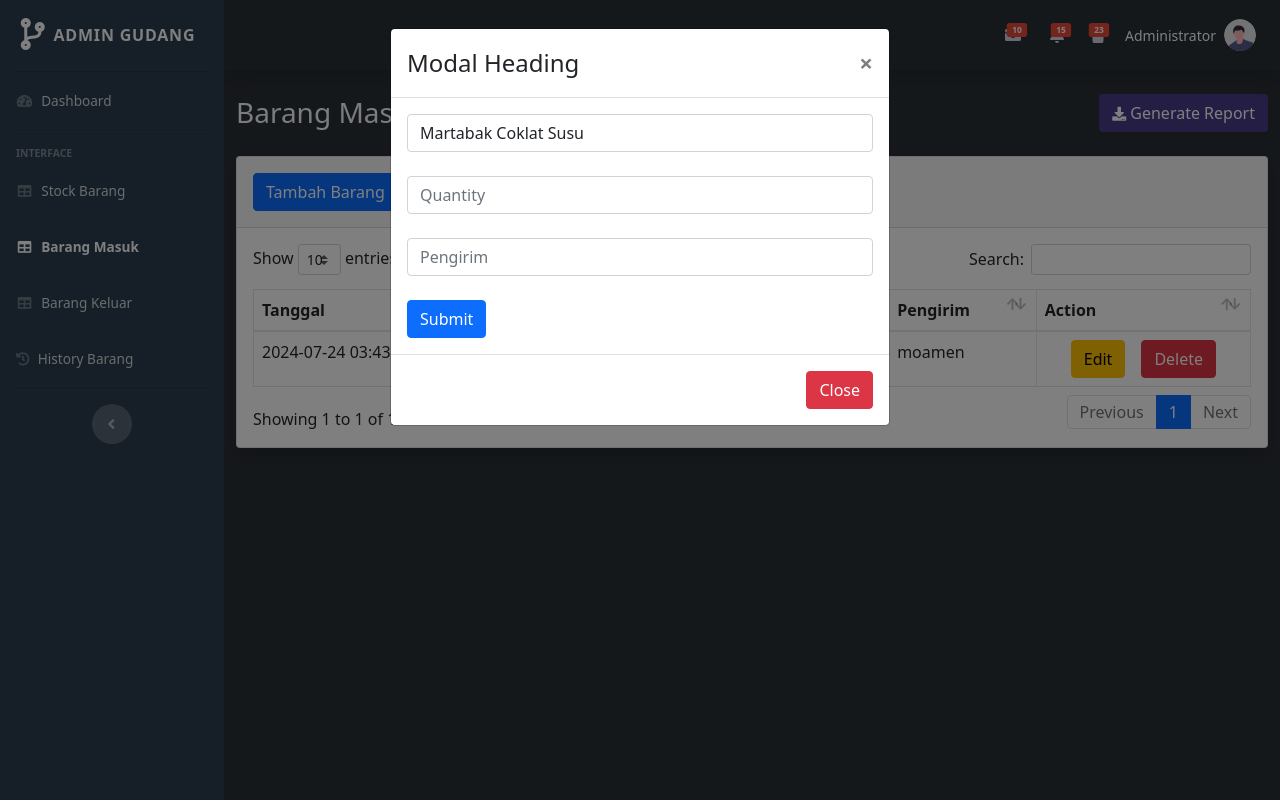
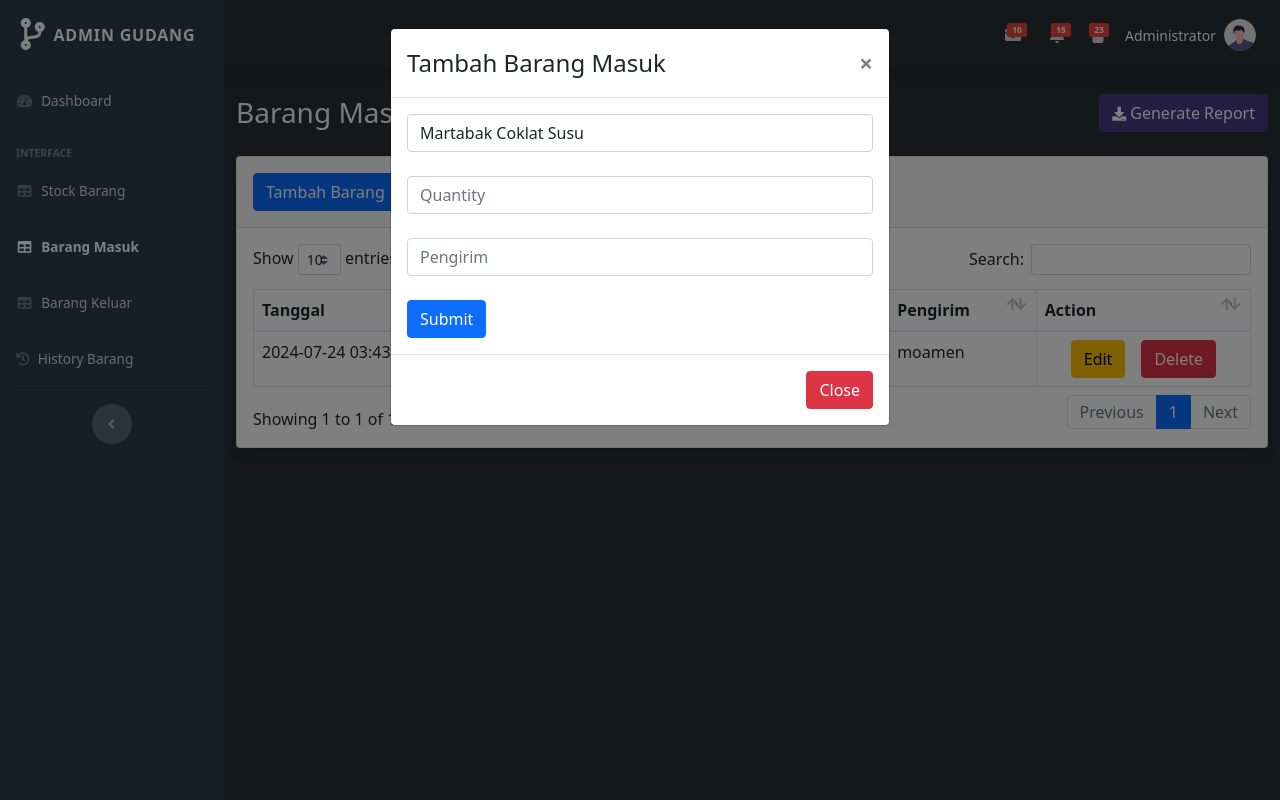
Before and after one commit to RachmanH/AplikasiStockGudang, a PHP site: page /barangmasuk.php in a window 1280 px wide, after a click on "Tambah Barang". Run offline with PHP 8.4, Linux system fonts and the light colour scheme; a user stored in the database is signed in; data comes from the database, SQL or seed files in the repository; some libraries are stand-ins or nearby versions.

Commit message:
barangmasuk.php

```diff
--- a/barangmasuk.php
+++ b/barangmasuk.php
@@ -235,7 +235,7 @@
 
         <!-- Modal Header -->
         <div class="modal-header">
-          <h4 class="modal-title">Modal Heading</h4>
+          <h4 class="modal-title">Tambah Barang Masuk</h4>
           <button type="button" class="close" data-dismiss="modal">&times;</button>
         </div>
 
```
